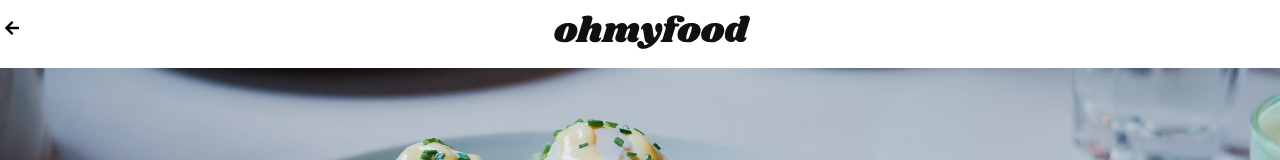
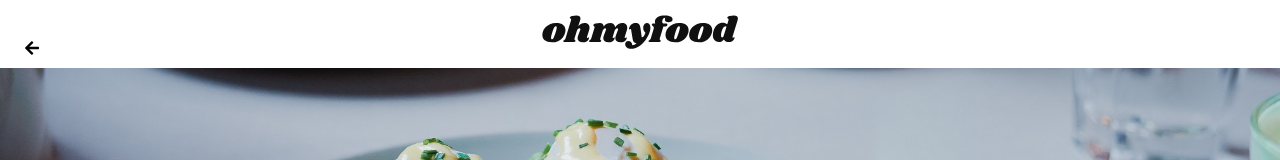
Before and after one commit to Elaudie/ElodieRie_3_09052021, a website: page Pages_resto/alafrancaise.html in a window 1280 px wide. Shown: the top 160 px of the page. Drawn offline with Linux system fonts and the light colour scheme.

Commit message:
Update main.css

```diff
--- a/sass/main.css
+++ b/sass/main.css
@@ -507,8 +507,8 @@ footer li i {
 }
 
 .arrow {
-  float: left;
-  padding: 5px;
+  position:absolute;
+  padding: 25px;
   color: black;
 }
 
```
